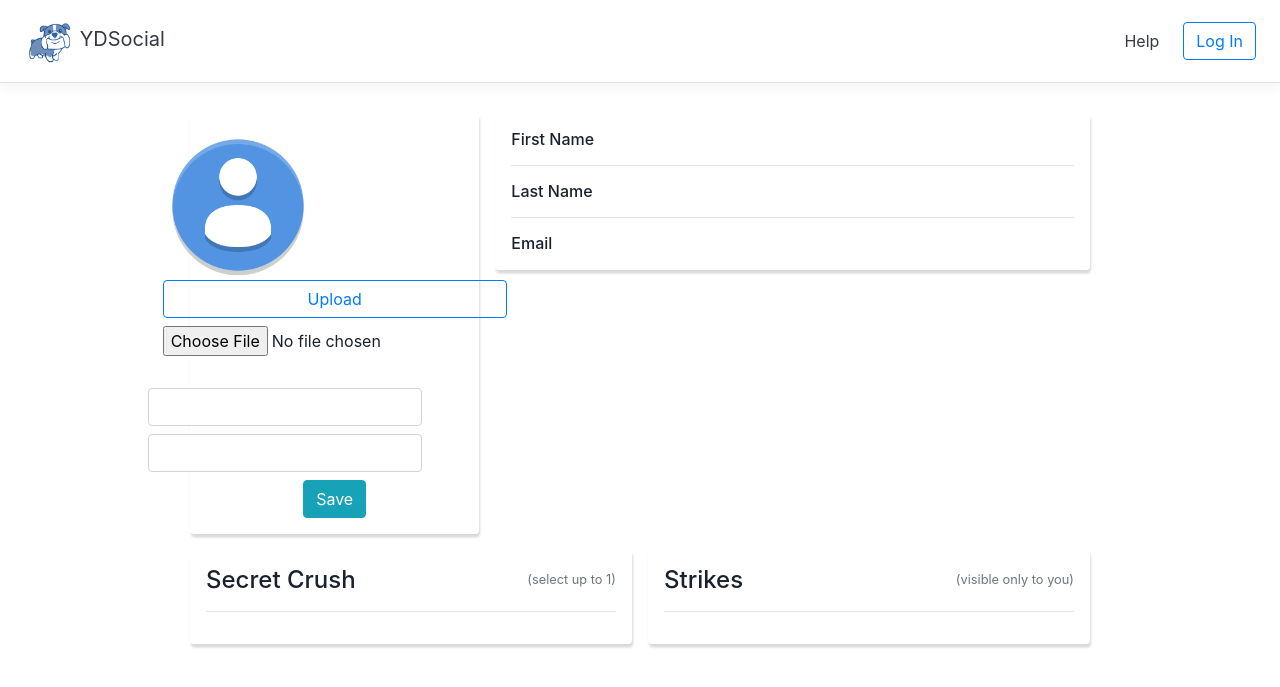
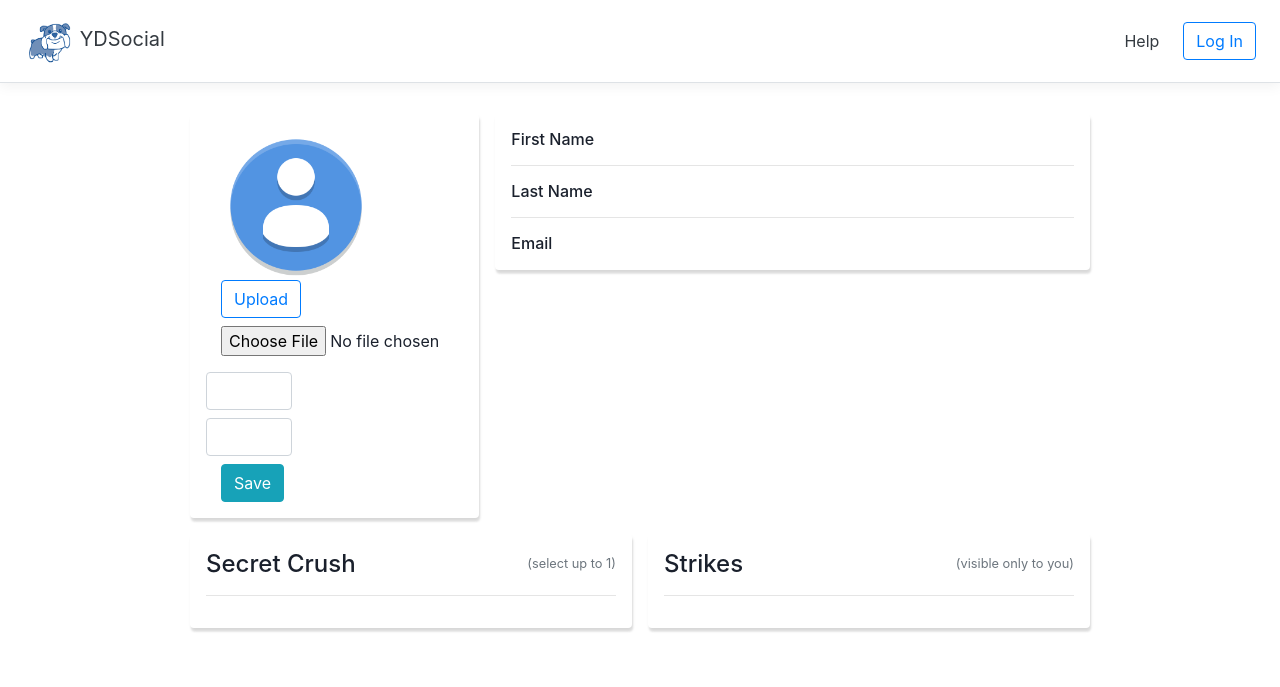
Before and after one commit to koquinlan/lunchTag, a Django app: template core/templates/core/edit_profile.html in a window 1280 px wide. Shown: the top 687 px of the page. Run offline with Django 3.2, Linux system fonts and the light colour scheme; the template is opened without the code that fills it: values that come from a table or form of the project are taken from there, others are empty; some libraries are stand-ins or nearby versions.

Commit message:
more styling

```diff
--- a/core/templates/core/edit_profile.html
+++ b/core/templates/core/edit_profile.html
@@ -14,9 +14,10 @@
     <div class="col-md-4 mb-3">
         <form method="POST" class="form-edit" enctype="multipart/form-data">
             {% csrf_token %}
-            <div class="card text-center align-items-center">
+            <div class="card">
             <div class="card-body">
             <div class="d-flex flex-column">
+                <div class="col-md-4 align-items-center text-center">
                     {% if user_profile.image is not None %}
                         <img src="{{ user_profile.image.url }}" alt="Admin" class="rounded-circle" width="150">
                         <label for="{{ profile_form.image.id_for_label }}" class="btn btn-outline-primary">
@@ -51,6 +52,7 @@
                         <div class="row">
                             <div class="col-sm-12">
                                 <button class="btn btn-info" type="submit">Save</button>
+                            </div>
                         </div>
                     </div>
                 </div>
```
Lines whose indentation alone changed are shown as unchanged.
